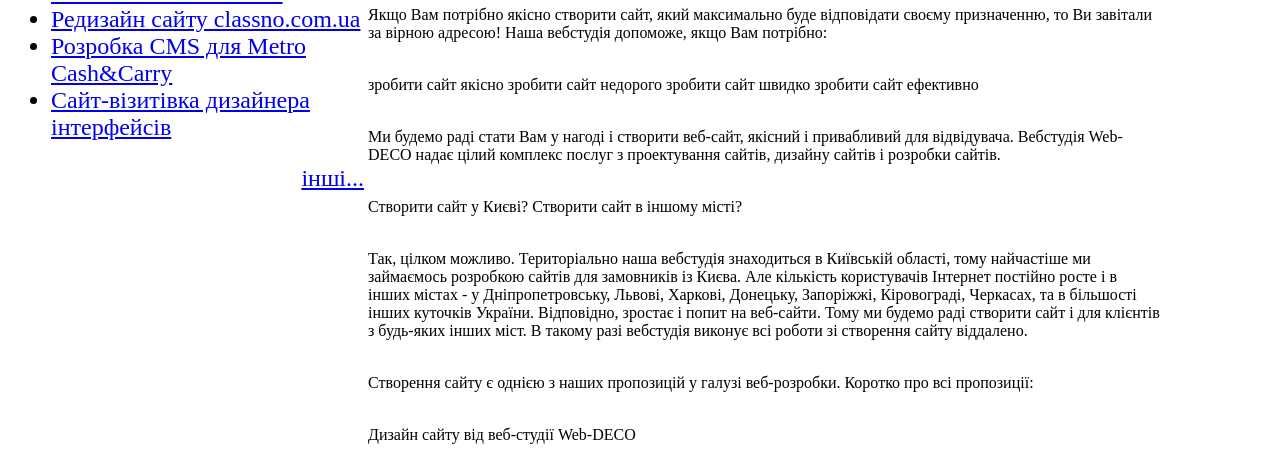
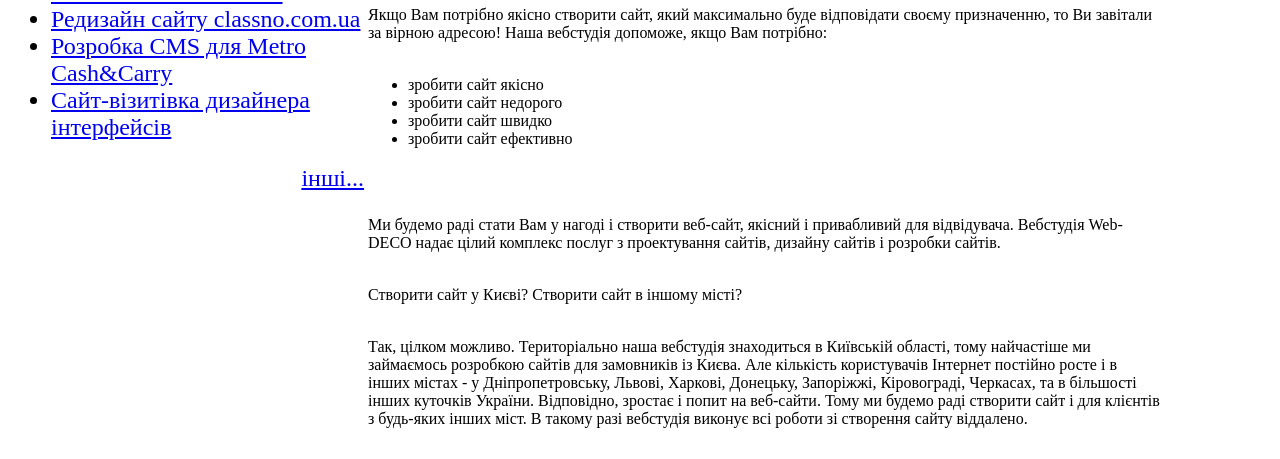
Before and after one commit to Forzik51/website, a plain HTML site: page index.html in a window 1280 px wide. Shown: the part 315-774 px from the top of the page. Drawn offline with Linux system fonts and the light colour scheme.

Commit message:
14 - Створити список

```diff
--- a/index.html
+++ b/index.html
@@ -43,11 +43,12 @@
      <p>Якщо Вам потрібно якісно створити сайт, який максимально буде відповідати своєму призначенню, то Ви завітали за вірною адресою!
      Наша вебстудія допоможе, якщо Вам потрібно:
      <br><br></p>
-     <p>зробити сайт якісно
-         зробити сайт недорого
-         зробити сайт швидко
-         зробити сайт ефективно
-         <br><br></p>
+     <ul>
+       <li>зробити сайт якісно</li>
+       <li>зробити сайт недорого</li>
+       <li>зробити сайт швидко</li>
+       <li>зробити сайт ефективно</li>
+      </ul>   <br><br>
      <p>Ми будемо раді стати Вам у нагоді і створити веб-сайт, якісний і привабливий для відвідувача. Вебстудія Web-DECO надає цілий комплекс послуг з проектування сайтів, дизайну сайтів і розробки сайтів.<br><br></p>
 
       <p>Створити сайт у Києві? Створити сайт в іншому місті?<br><br></p>
```
